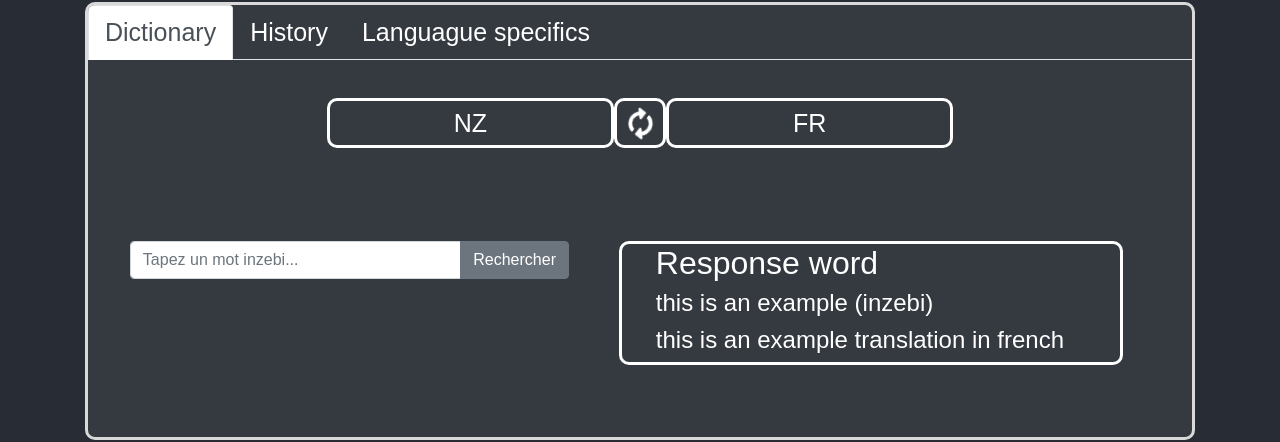
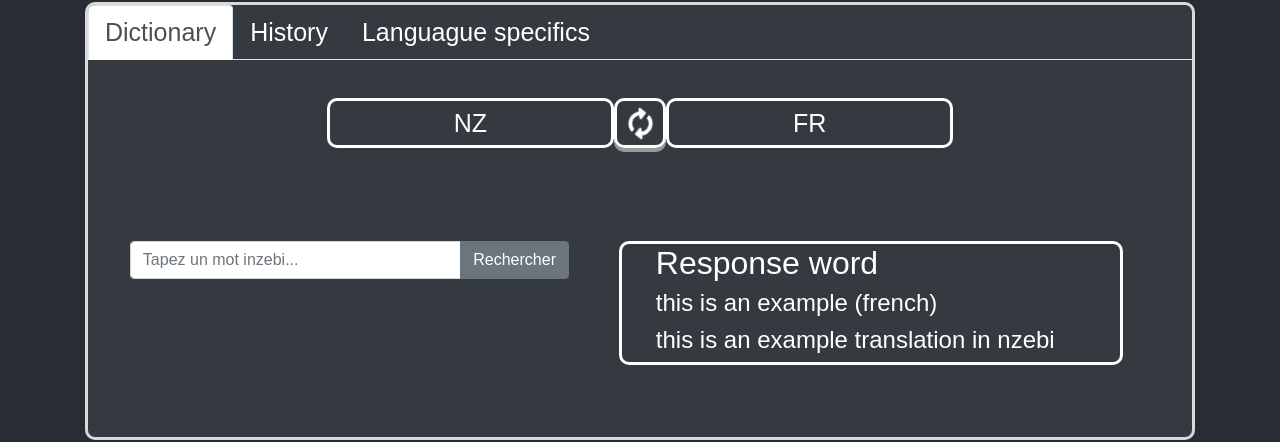
Before and after one commit to DanRobS/GabonLanguagesFrontEnd, a React (Create React App) app: page /Dictionaries/Inzebi in a window 1280 px wide. Both pictures are taken after a click on the element 640 px from the left and 308 px from the top of the page. Shown: the part 185-627 px from the top of the page. Built offline with nearby package versions, Linux system fonts and the light colour scheme.

Commit message:
updating spinning arrow buttons for laptop & mobile

```diff
--- a/src/Components/LanguagueInfoTabs/Dictionary.js
+++ b/src/Components/LanguagueInfoTabs/Dictionary.js
@@ -132,8 +132,8 @@ class Dictionary extends React.Component {
               </div>
               <div id="Response_div">
                   <h2 className="Response_word"> Response word </h2>
-                  <h4 className="Response_example"> this is an example (inzebi) </h4>
-                  <h4 className="Response_translation"> this is an example translation in french </h4>
+                  <h4 className="Response_example"> this is an example (french) </h4>
+                  <h4 className="Response_translation"> this is an example translation in nzebi </h4>
               </div>
             </div>
           </div>
@@ -154,8 +154,8 @@ class Dictionary extends React.Component {
               <Container>
                 <Row className="row_style_phone">
                   <Col className="col_style_phone">FR</Col>
-                  <Col onClick={nzebiToFrench_phone} className="col_style_icon_phone" xs={2}>
-                    <FontAwesomeIcon id="icon" icon="sync-alt" />
+                  <Col className="col_style_icon_phone" xs={2}>
+                    <FontAwesomeIcon onClick={nzebiToFrench_phone} id="icon" icon="sync-alt" />
                   </Col>
                   <Col className="col_style_phone">NZ</Col>
                 </Row>
@@ -186,8 +186,8 @@ class Dictionary extends React.Component {
               <Container>
                 <Row className="row_style_phone">
                   <Col className="col_style_phone">NZ</Col>
-                  <Col onClick={frenchToNzebi_phone} className="col_style_icon_phone" xs={2}>
-                    <FontAwesomeIcon id="icon" icon="sync-alt" />
+                  <Col className="col_style_icon_phone" xs={2}>
+                    <FontAwesomeIcon onClick={frenchToNzebi_phone} id="icon" icon="sync-alt" />
                   </Col>
                   <Col className="col_style_phone">FR</Col>
                 </Row>
@@ -207,8 +207,8 @@ class Dictionary extends React.Component {
             </div>
             <div id="Response_div_phone">
               <h2 className="Response_word_phone"> Response word </h2>
-              <h4 className="Response_example_phone"> this is an example (inzebi) </h4>
-              <h4 className="Response_translation_phone"> this is an example translation in french </h4>
+              <h4 className="Response_example_phone"> this is an example (french) </h4>
+              <h4 className="Response_translation_phone"> this is an example translation in inzebi </h4>
             </div>
           </div>
         </MediaQuery>
--- a/src/Components_styles/LanguageInfoStyles/Dictionary.css
+++ b/src/Components_styles/LanguageInfoStyles/Dictionary.css
@@ -34,6 +34,12 @@
   display: flex;
   align-items: center;
   justify-content: center;
+  box-shadow: 0 4px #999;
+}
+
+.col_style_icon:active {
+  box-shadow: 0 5px #666;
+  transform: translateY(4px);
 }
 
 #button-tooltip {
@@ -42,16 +48,10 @@
 
 #icon {
   animation: arrow_spin 5s infinite;
-  /*color: crimson;*/
 }
 
 @keyframes arrow_spin {
   100% {transform: rotate(360deg);}
-}
-
-#icon:hover {
-  opacity: 0.6;
-  transform: rotate(60deg);
 }
 
 #dictionaryForm {
@@ -124,8 +124,15 @@
   display: flex;
   align-items: center;
   justify-content: center;
+  box-shadow: 0 4px #999;
 }
 
+/*
+.col_style_icon_phone:active {
+  box-shadow: 0 5px #666;
+  transform: translateY(4px);
+}
+*/
 .col_style_phone {
   margin-top: 1%;
   padding: 0.5%;
```
